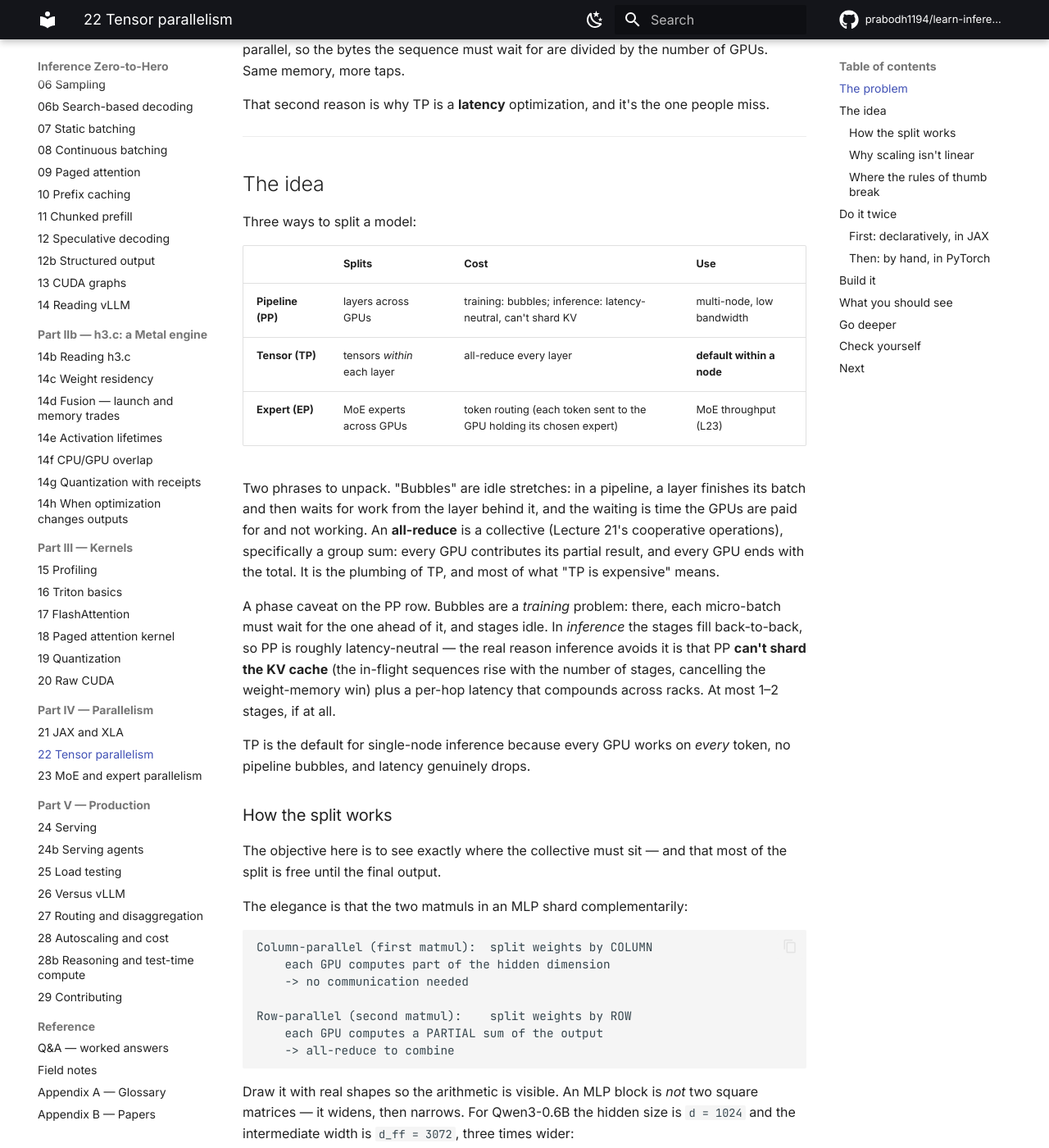
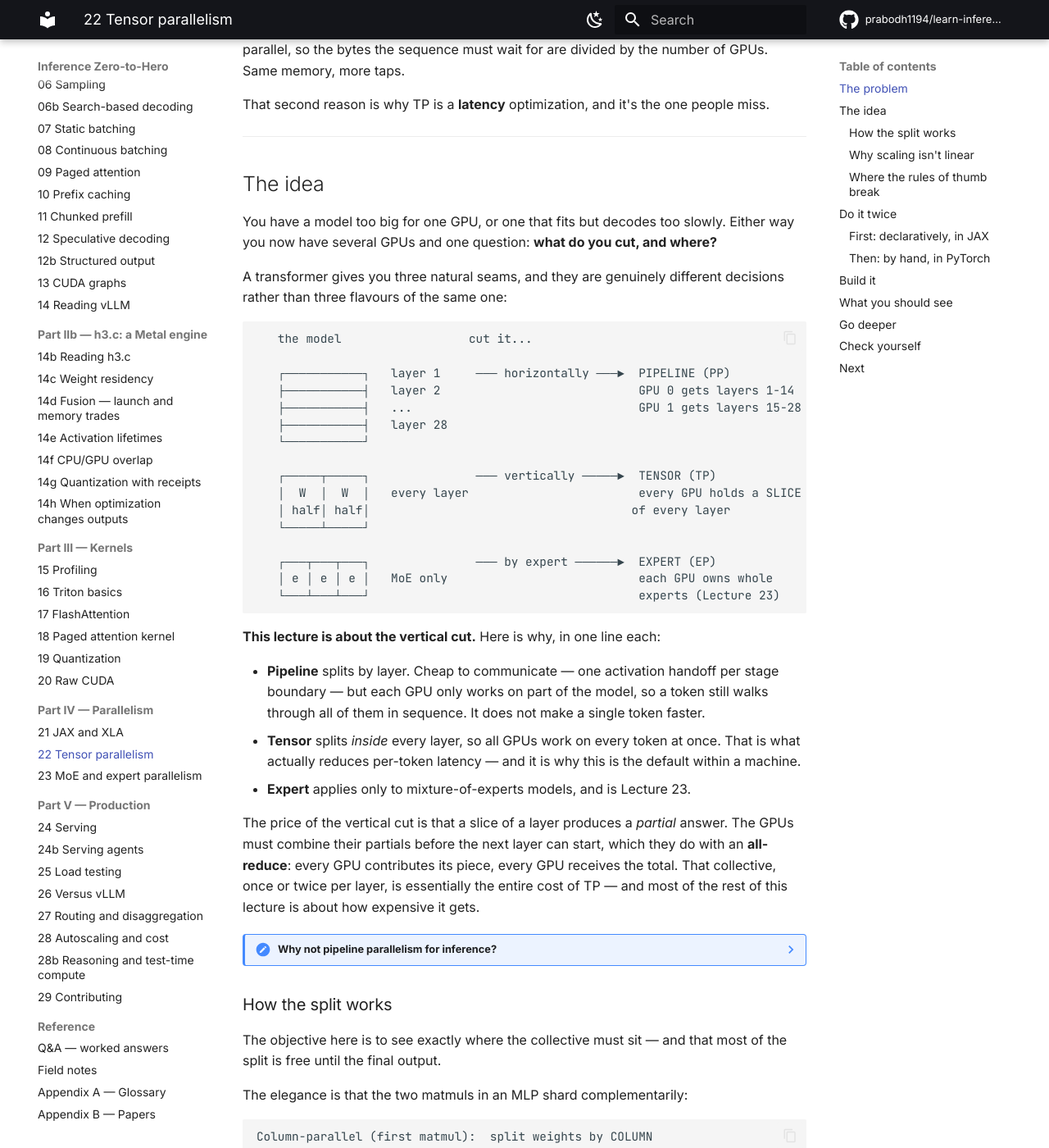
Before and after one commit to prabodh1194/learn-inference, an MkDocs documentation site: the page built from book/22-tensor-parallelism.md, in a window 1280 px wide and 1400 px high, scrolled down 703 px. Shown: the whole window at 82% size. Built offline with MkDocs 1.6.1 and Material for MkDocs 9.7.7, drawn with Linux system fonts in a browser that asks for light colours; comment, search, counter and statistics services are not loaded.

Commit message:
book: L22 -- open "The idea" with the question, not a comparison table
The section led with a dense three-way PP/TP/EP table before the reader knew
what any of the three were, then spent two paragraphs walking back the table's
own contents ("Two phrases to unpack", "A phase caveat on the PP row"). The
table was doing the teaching and the prose was doing damage control -- and TP,
the lecture's actual subject, got one line at the bottom.

Now it opens with the question the reader actually has (several GPUs, what do
you cut and where?), answers it with a diagram of the three seams -- horizontal
by layer, vertical inside every layer, by expert -- and says immediately which
one this lecture is about and why: PP does not make a single token faster
because the token still walks all stages in sequence; TP splits inside every
layer so all GPUs work on every token, which is what actually cuts per-token
latency.

Then states the price up front, which the old opening buried: a slice of a layer
produces a PARTIAL answer, so the GPUs must combine before the next layer can
start, and that all-reduce is essentially the entire cost of TP. That hands
straight off to "How the split works".

The PP bubble/KV-sharding caveat moves into a ??? note -- it is a real point but
it was interrupting the main thread to correct a table nobody had asked about
yet.

Co-Authored-By: Claude Opus 5 <noreply@anthropic.com>

````diff
--- a/book/22-tensor-parallelism.md
+++ b/book/22-tensor-parallelism.md
@@ -33,30 +33,61 @@ miss.
 
 ## The idea
 
-Three ways to split a model:
+You have a model too big for one GPU, or one that fits but decodes too slowly.
+Either way you now have several GPUs and one question: **what do you cut, and
+where?**
 
-| | Splits | Cost | Use |
-|---|---|---|---|
-| **Pipeline (PP)** | layers across GPUs | training: bubbles; inference: latency-neutral, can't shard KV | multi-node, low bandwidth |
-| **Tensor (TP)** | tensors *within* each layer | all-reduce every layer | **default within a node** |
-| **Expert (EP)** | MoE experts across GPUs | token routing (each token sent to the GPU holding its chosen expert) | MoE throughput (L23) |
+A transformer gives you three natural seams, and they are genuinely different
+decisions rather than three flavours of the same one:
 
-Two phrases to unpack. "Bubbles" are idle stretches: in a pipeline, a layer
-finishes its batch and then waits for work from the layer behind it, and the
-waiting is time the GPUs are paid for and not working. An **all-reduce** is a
-collective (Lecture 21's cooperative operations), specifically a group sum:
-every GPU contributes its partial result, and every GPU ends with the total. It
-is the plumbing of TP, and most of what "TP is expensive" means.
+```
+   the model                  cut it...
 
-A phase caveat on the PP row. Bubbles are a *training* problem: there, each
-micro-batch must wait for the one ahead of it, and stages idle. In *inference*
-the stages fill back-to-back, so PP is roughly latency-neutral — the real reason
-inference avoids it is that PP **can't shard the KV cache** (the in-flight
-sequences rise with the number of stages, cancelling the weight-memory win) plus
-a per-hop latency that compounds across racks. At most 1–2 stages, if at all.
+   ┌───────────┐   layer 1     ─── horizontally ───►  PIPELINE (PP)
+   ├───────────┤   layer 2                            GPU 0 gets layers 1-14
+   ├───────────┤   ...                                GPU 1 gets layers 15-28
+   ├───────────┤   layer 28
+   └───────────┘
 
-TP is the default for single-node inference because every GPU works on *every*
-token, no pipeline bubbles, and latency genuinely drops.
+   ┌─────┬─────┐               ─── vertically ─────►  TENSOR (TP)
+   │  W  │  W  │   every layer                        every GPU holds a SLICE
+   │ half│ half│                                     of every layer
+   └─────┴─────┘
+
+   ┌───┬───┬───┐               ─── by expert ──────►  EXPERT (EP)
+   │ e │ e │ e │   MoE only                           each GPU owns whole
+   └───┴───┴───┘                                      experts (Lecture 23)
+```
+
+**This lecture is about the vertical cut.** Here is why, in one line each:
+
+- **Pipeline** splits by layer. Cheap to communicate — one activation handoff
+  per stage boundary — but each GPU only works on part of the model, so a token
+  still walks through all of them in sequence. It does not make a single token
+  faster.
+- **Tensor** splits *inside* every layer, so all GPUs work on every token at
+  once. That is what actually reduces per-token latency — and it is why this is
+  the default within a machine.
+- **Expert** applies only to mixture-of-experts models, and is Lecture 23.
+
+The price of the vertical cut is that a slice of a layer produces a *partial*
+answer. The GPUs must combine their partials before the next layer can start,
+which they do with an **all-reduce**: every GPU contributes its piece, every GPU
+receives the total. That collective, once or twice per layer, is essentially the
+entire cost of TP — and most of the rest of this lecture is about how expensive
+it gets.
+
+??? note "Why not pipeline parallelism for inference?"
+    The usual objection to PP is *bubbles* — idle stretches where a stage waits
+    for work from the stage behind it. That is a **training** problem: there,
+    micro-batches queue behind each other and stages sit idle. In inference the
+    stages fill back-to-back, so PP is roughly latency-neutral.
+
+    The real reasons inference avoids it are different. PP **cannot shard the KV
+    cache**: each stage needs the cache for its own layers, and the number of
+    in-flight sequences rises with the number of stages, which cancels the
+    weight-memory win you bought. And each stage boundary adds a hop of latency
+    that compounds across machines. In practice: at most 1–2 stages, if any.
 
 ### How the split works
 
````
